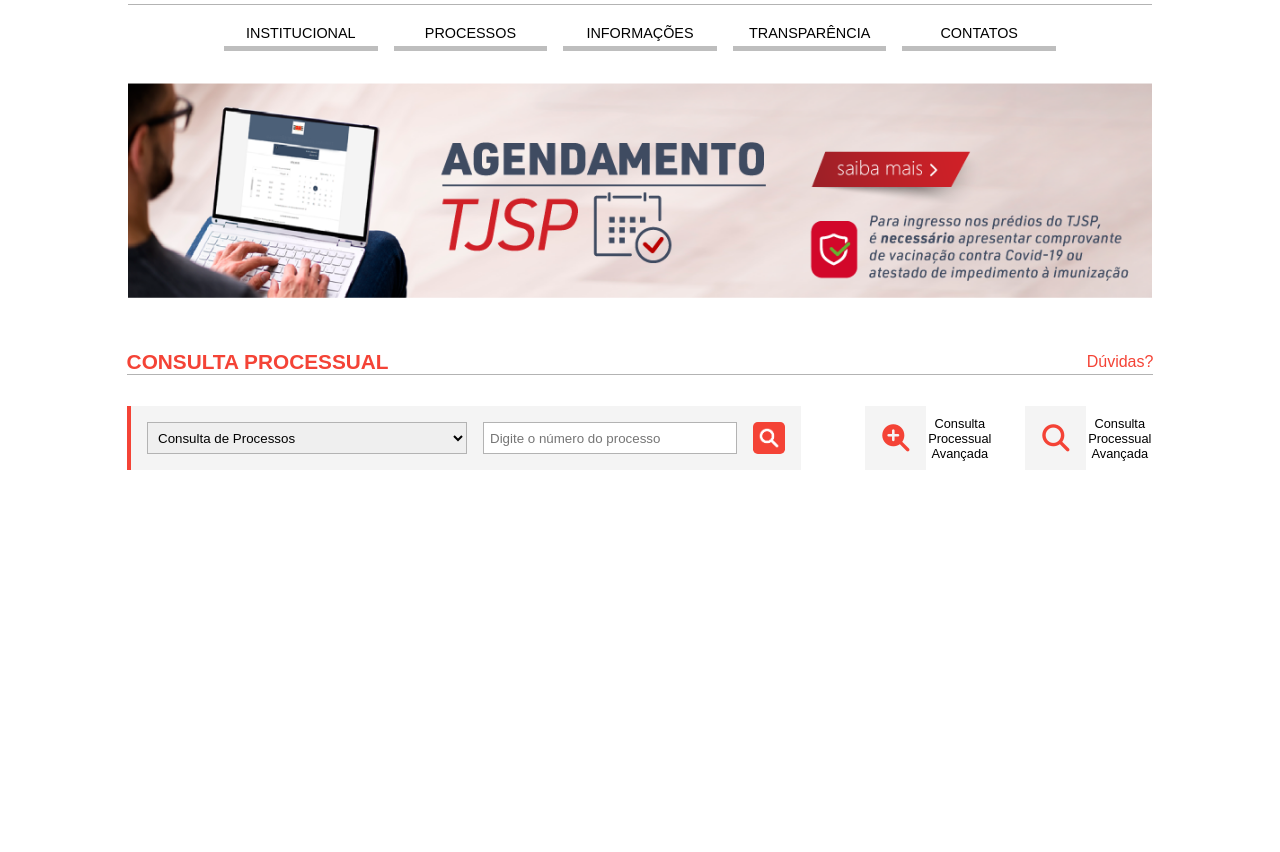
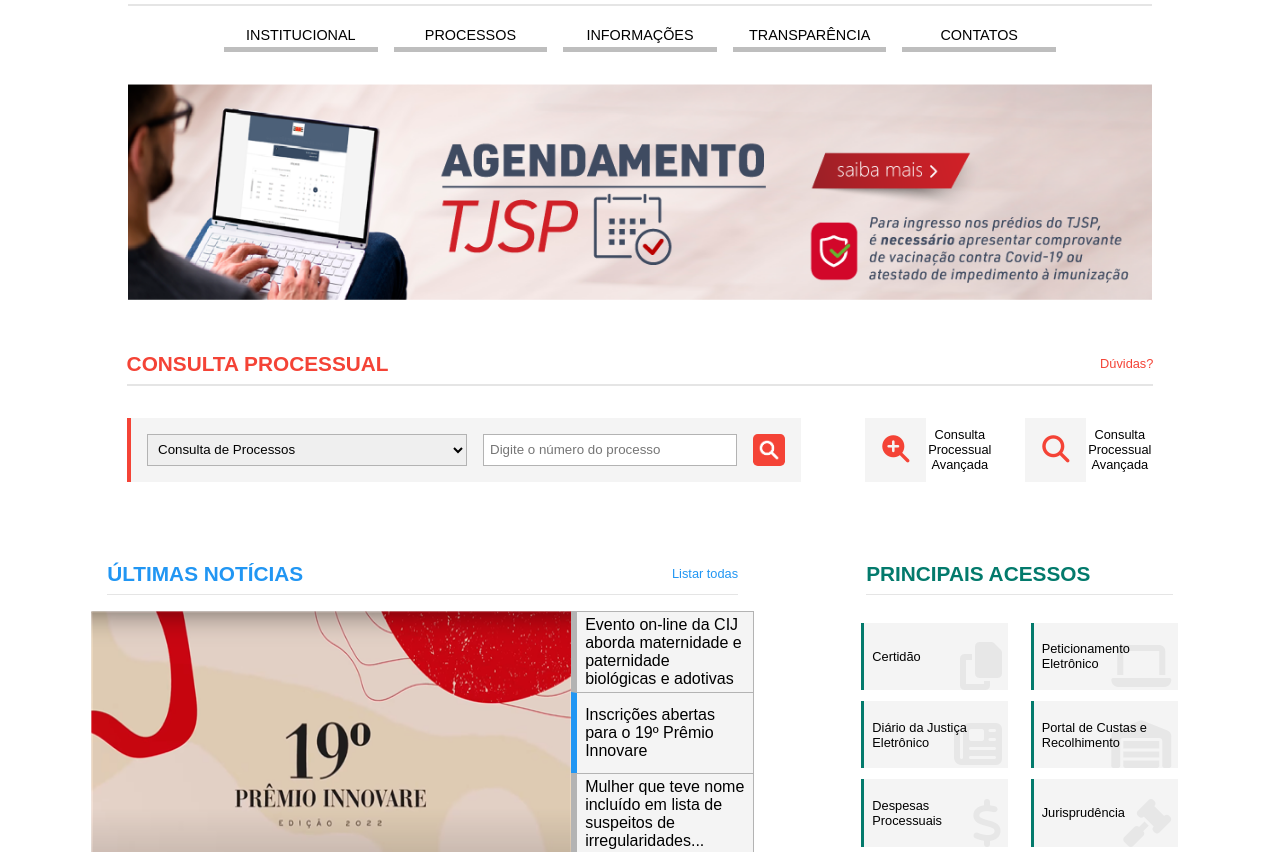
Before and after one commit to luizcamargo99/tjsp_ui_web, a plain HTML site: page index.html in a window 1280 px wide. Shown: the part 140-992 px from the top of the page. Before the commit the page ends 800 px from the top, so only its background shows below. Drawn offline with Linux system fonts and the light colour scheme.

Commit message:
novas seções

```diff
--- a/Scripts/main.js
+++ b/Scripts/main.js
@@ -0,0 +1,50 @@
+const imagens = [
+    './Images/banner1.png',
+    './Images/banner2.png',
+    './Images/banner3.jpg',
+    './Images/banner4.jpg'
+];
+let countBannerNoticias = 0;
+
+function carregamentoInicial () {
+    bannerNoticias();
+}
+
+function bannerNoticias () {
+    definirImagemSrc('./Images/banner1.png');
+    setInterval(() => {
+        countBannerNoticias++;
+        if (countBannerNoticias == imagens.length){
+            countBannerNoticias = 0;
+        }
+        removerCardsAtivos();
+        definirImagemAtiva();
+        definirImagemSrc(imagens[countBannerNoticias]);
+    }, 5000);
+}
+
+function definirImagemAtiva () {
+    const cardAtivo = document.getElementById('card-banner' + countBannerNoticias.toString());
+    cardAtivo.classList.add('active');
+}
+
+function removerCardsAtivos () {
+    const cards = document.getElementsByClassName('card-noticia');
+    for (let index = 0; index < cards.length; index++) {
+        const card = cards[index];
+        card.classList.remove('active');
+
+    }
+}
+
+function selecionarImagem (numeroImagem){
+    countBannerNoticias = numeroImagem;
+    removerCardsAtivos();
+    definirImagemAtiva();
+    definirImagemSrc(imagens[countBannerNoticias]);
+}
+
+function definirImagemSrc(caminhoImagem){
+    const bannerImagem = document.getElementById('banner-noticia');
+    bannerImagem.src = caminhoImagem;
+}
--- a/Styles/global.css
+++ b/Styles/global.css
@@ -9,6 +9,8 @@
     --cor-cinza-escuro: #727272;
     --fundo-links: rgb(186, 186, 247);
     --fundo-cards: #F4F4F4;
+    --ultimas-noticias: #2196f3;
+    --principais-acessos: #037a6c;
 }
 
 body {
@@ -74,6 +76,10 @@ button.search {
     margin-left: 0.5rem;
 }
 
+p {
+    z-index: 1;
+}
+
 #campo-pesquisar input:focus {
     outline: none;
 }
@@ -125,6 +131,14 @@ button.search {
     color: var(--cor-primaria);
 }
 
+.titulo-blue {
+    color: var(--ultimas-noticias);
+}
+
+.titulo-green {
+    color: var(--principais-acessos);
+}
+
 .negrito {
     font-weight: bolder;
 }
@@ -141,9 +155,9 @@ button.search {
 }
 
 .linha-separadora {
-    height: .01rem;
-    margin: 0 2rem 0 2rem;
-    background: var(--cor-cinza-claro);
+    height: 0.11rem;
+    margin: 0.5rem 2rem 0 2rem;
+    background: #e5e5e5;
 }
 
 .margem-separador {
@@ -156,7 +170,7 @@ button.search {
     width: -webkit-fill-available;
 }
 
-.cards {
+.cards-processual {
     display: flex;
     margin: 1rem;
     flex-direction: row;
@@ -177,7 +191,7 @@ button.search {
     font-size: 1.3rem;
 }
 
-.modulo-processual {
+.modulo {
     display: flex;
     flex-wrap: wrap;
     margin: 1rem;
@@ -239,6 +253,61 @@ button.search {
     margin: 1rem;
 }
 
+.card {
+    background: var(--fundo-cards);
+    border-left: .4rem solid var(--cor-cinza-claro);
+    border-top: .01rem solid var(--cor-cinza-claro);
+    border-right: .01rem solid var(--cor-cinza-claro);
+    height: 4rem;
+    width: 10rem;
+    display: flex;
+    align-items: center;
+    cursor: pointer;
+    padding: 0.5rem;
+    position: relative;
+}
+
+.cards-noticias .card.active, .cards-noticias .card:hover{
+    border-left: .4rem solid var(--ultimas-noticias);
+}
+
+.cards-acessos .card {
+    border-left: .2rem solid var(--principais-acessos);
+    margin: 0.7rem;
+    height: 3.2rem;
+    width: 8rem;
+    border-top: none;
+    border-right: none;
+}
+
+.row {
+    display: flex;
+    flex-wrap: wrap;
+    justify-content: center;
+}
+
+.card-icon {
+    font-size: 3rem;
+    color: #e7e7e7;
+    position: absolute;
+    z-index: 0;
+    display: flex !important;
+    justify-content: flex-end;
+    width: 90%;
+    height: 100%;
+    align-items: flex-end;
+}
+
+#banner-noticia {
+    width: 30rem;
+}
+
+@media (max-width: 780px) {
+    .cards-noticias{
+        display: none;
+    }
+}
+
 @media (max-width: 600px) {
     #faixa-inicial {
         justify-content: center;
@@ -265,5 +334,13 @@ button.search {
         display: none;
     }
 
+    #banner-noticia {
+        width: 20rem;
+    }
+
+    .acesso-modulo {
+        flex-wrap: nowrap;
+    }
+
 
 }
--- a/index.html
+++ b/index.html
@@ -10,7 +10,7 @@
     <link rel="icon" href="./Images/icon.png">
     <title>TJSP UI Web - Luiz Camargo</title>
 </head>
-<body>
+<body onload="carregamentoInicial()">
     <div id="faixa-inicial">
         <ul>
             <li><a href="">INTRANET</a></li>
@@ -53,10 +53,10 @@
     <div class="secao">
         <div class="subsecao-titulo">
             <p class="titulo-secao titulo-red">CONSULTA PROCESSUAL</p>
-            <p class="titulo-red">Dúvidas?</p>
+            <p class="titulo-red texto-card ">Dúvidas?</p>
         </div>
         <div class="linha-separadora"></div>
-        <div class="modulo-processual">
+        <div class="modulo">
             <div class="pesquisa-processual">
                 <select name="" id="">
                     <option value="">Consulta de Processos</option>
@@ -68,7 +68,7 @@
                 <input type="input" placeholder="Digite o número do processo">
                 <button class="search"></button>
             </div>
-            <div class="cards">
+            <div class="cards-processual">
                 <div class="mini-card">
                     <div class="icon">
                         <i class="fa-solid fa-magnifying-glass-plus"></i>
@@ -86,7 +86,78 @@
                     </p>
                 </div>
             </div>
+        </div>
+    </div>
+    <div class="row">
+        <div class="secao">
+            <div class="subsecao-titulo">
+                <p class="titulo-secao titulo-blue">ÚLTIMAS NOTÍCIAS</p>
+                <p class="titulo-blue texto-card ">Listar todas</p>
+            </div>
+            <div class="linha-separadora"></div>
+            <div class="modulo">
+                <img src="" id="banner-noticia">
+                <div class="cards-noticias">
+                    <div class="card card-noticia active" id="card-banner0" onclick="selecionarImagem(0)">
+                        <p>Evento on-line da CIJ aborda maternidade e paternidade biológicas e adotivas</p>
+                    </div>
+                    <div class="card card-noticia" id="card-banner1" onclick="selecionarImagem(1)">
+                        <p>Inscrições abertas para o 19º Prêmio Innovare</p>
+                    </div>
+                    <div class="card card-noticia" id="card-banner2" onclick="selecionarImagem(2)">
+                        <p>Mulher que teve nome incluído em lista de suspeitos de irregularidades...</p>
+                    </div>
+                    <div class="card card-noticia" id="card-banner3" onclick="selecionarImagem(3)">
+                        <p>Projetos do TJSP promovem conciliação na iniciativa privada e no Poder Público</p>
+                    </div>
+                </div>
+            </div>
+        </div>
 
+        <div class="secao">
+            <div class="subsecao-titulo">
+                <p class="titulo-secao titulo-green">PRINCIPAIS ACESSOS</p>
+            </div>
+            <div class="linha-separadora"></div>
+            <div class="modulo texto-card acesso-modulo">
+                <div class="cards-acessos">
+                    <div class="card">
+                        <p>Certidão</p>
+                        <i class="fa-solid fa-copy card-icon"></i>
+                    </div>
+                    <div class="card">
+                        <p>Diário da Justiça Eletrônico </p>
+                        <i class="fa-solid fa-newspaper card-icon"></i>
+                    </div>
+                    <div class="card">
+                        <p>Despesas Processuais</p>
+                        <i class="fa-solid fa-dollar-sign card-icon"></i>
+                    </div>
+                    <div class="card">
+                        <p>Telefones e Endereços</p>
+                        <i class="fa-solid fa-phone card-icon"></i>
+                    </div>
+                </div>
+                <div class="cards-acessos">
+                    <div class="card">
+                        <p>Peticionamento Eletrônico</p>
+                        <i class="fa-solid fa-laptop card-icon"></i>
+                    </div>
+                    <div class="card">
+                        <p>Portal de Custas e Recolhimento</p>
+                        <i class="fa-solid fa-warehouse card-icon"></i>
+                    </div>
+                    <div class="card">
+                        <p>Jurisprudência</p>
+                        <i class="fa-solid fa-gavel card-icon"></i>
+                    </div>
+                    <div class="card">
+                        <p>Precatórios</p>
+                        <i class="fa-brands fa-stack-overflow card-icon"></i>
+                    </div>
+                </div>
+
+            </div>
         </div>
     </div>
 
```
Also changed, not shown: Images/banner1.png (added), Images/banner2.png (added), Images/banner3.jpg (added), Images/banner4.jpg (added), Images/banner5.jpg (added).
